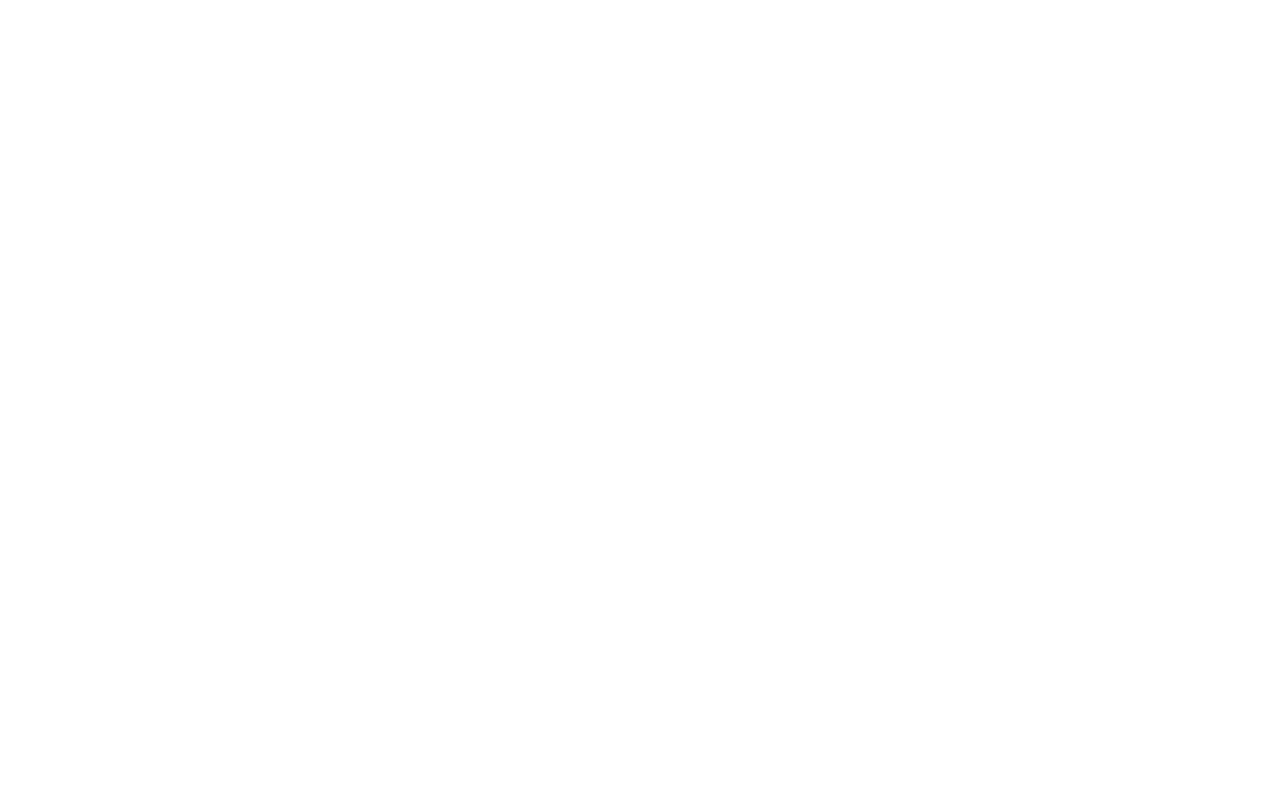
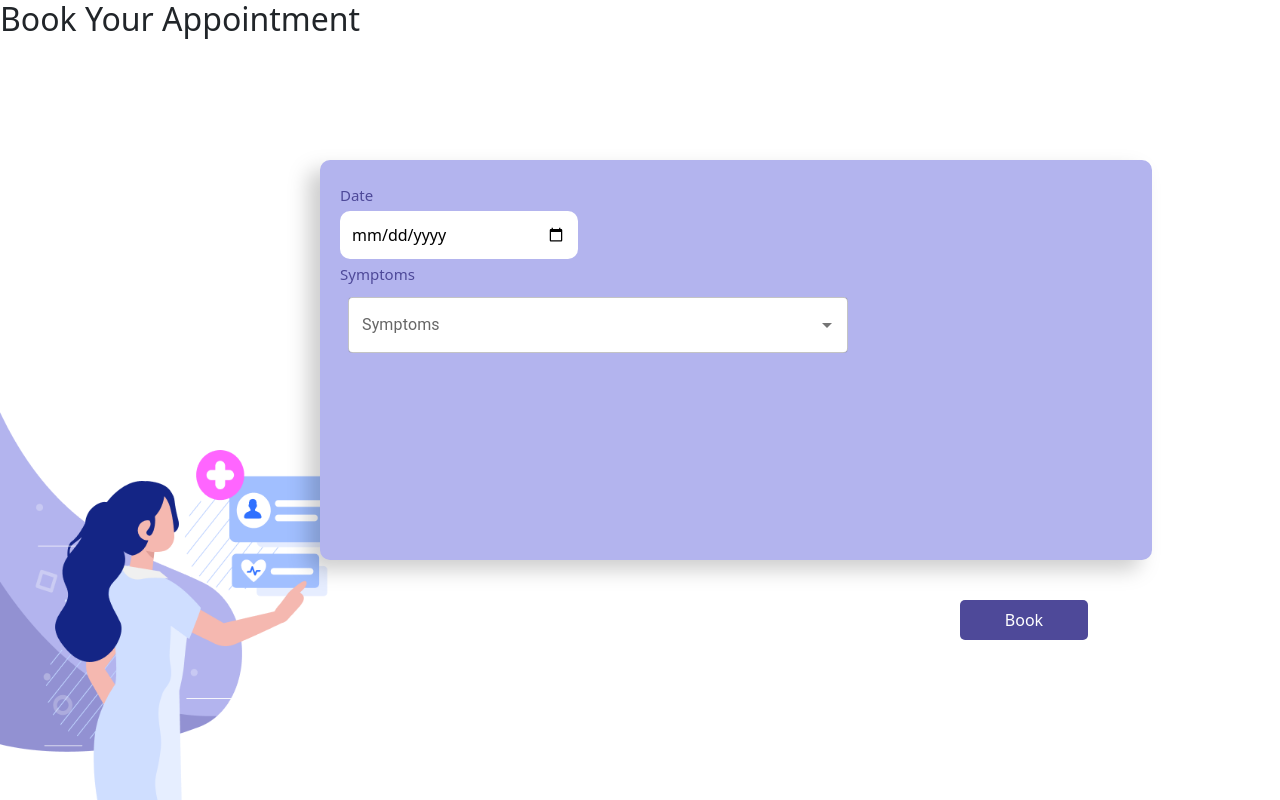
Before and after one commit to VedVaghela/IDMS_React, a React (Create React App) app: page /book in a window 1280 px wide. Before the commit this address had no page. Built offline with nearby package versions, Linux system fonts and the light colour scheme.

Commit message:
added appointments page

```diff
--- a/src/App.css
+++ b/src/App.css
@@ -102,15 +102,15 @@ input:focus{
   outline: none;
 }
 
-button {
+/* button {
   border:none;
   color: white;
   padding: 20px;
   width: 60%;
   border-radius: 10px;
   /* background-color: rgb(19, 115, 75); */
-  background-color:  #C6FF7D;
-}
+  /* background-color:  #C6FF7D; */
+/* } */
 
 .name {
   display: flex;
@@ -329,3 +329,47 @@ color: black;
   height: 60%;
   border-radius: 50%;
 }
+
+/* booking box */
+.bookingBox{
+  position: absolute;
+  right:10vw;
+  top:20vh;
+  width: 65vw;
+  height: 50vh;
+  background-color: #b3b4ee;
+  border-radius: 10px;
+  padding: 20px;
+  z-index: 1;
+  filter: drop-shadow(-12px 10px 10px rgba(0, 0, 0, 0.194));
+}
+
+
+.dateSelect {
+  width: 30%;
+}
+
+.bookbtn{
+  position: absolute;
+  right: 15vw;
+  bottom:20vh;
+  width: 10vw;
+  height: 5vh;
+  border-radius: 5px;
+  background-color: #4e4999;
+  color: #ffffff;
+  border-style: none;
+}
+
+.AutoCompleteBox{
+  background-color: #ffffff;
+  border-radius: 5px;
+  border-style: none;
+}
+
+.nurseimg{
+  position: absolute;
+  bottom: 0;
+  left: 0;
+  width: 30vw;
+}
--- a/src/App.js
+++ b/src/App.js
@@ -7,6 +7,7 @@ import {Register} from "./components/Register";
 import {Dashboard} from "./components/Dashboard";
 import 'bootstrap/dist/css/bootstrap.min.css';
 import {historys} from './historys.js'
+import { BookAppointment } from "./components/BookAppointment";
 // import { AuthContextProvider } from "./components/AuthContext";
 
 
@@ -35,6 +36,7 @@ function App() {
       </Route>
       <Route path="/Dashboard" element={<Dashboard/>}>
       </Route>
+      <Route path="/book" element={<BookAppointment/>}></Route>
     </Routes>
     </BrowserRouter>
     // </AuthContextProvider>
--- /dev/null
+++ b/src/components/BookAppointment.jsx
@@ -0,0 +1,22 @@
+import MultiSelect from "./MultiSelect"
+import nurseimg from "../assets/nurseimg.png"
+
+export const BookAppointment = () => {
+    return(
+        <>
+        <div className="bgdiv">
+            <h2>Book Your Appointment</h2>
+            <div className="bookingBox">
+                <div className="dateSelect">
+                    <label>Date</label>
+                    <input type="date"></input>
+                    <label>Symptoms</label>
+                    <MultiSelect/>
+                </div>
+            </div>
+            <button className="bookbtn">Book</button>
+            <img src={nurseimg} className="nurseimg"/>
+        </div>
+        </>
+    )
+}
--- /dev/null
+++ b/src/components/MultiSelect.jsx
@@ -0,0 +1,58 @@
+import React, { useState } from "react";
+// import {
+//   OutlinedInput,
+//   InputLabel,
+//   MenuItem,
+//   Select,
+//   FormControl,
+//   Stack,
+//   Chip
+// } from "@mui/material";
+// import CancelIcon from "@mui/icons-material/Cancel";
+// import CheckIcon from "@mui/icons-material/Check";
+
+import { TextField, Autocomplete, MenuItem } from "@mui/material";
+import CheckIcon from "@mui/icons-material/Check";
+
+const names = [
+  "Cough",
+  "Fever",
+  "Pain",
+  "Headache",
+  "Vomitting",
+  "Loose Motions",
+  "Constipation",
+  "Fatigue",
+  "Weakness",
+  "Cold"
+];
+export default function MultiSelect() {
+  return(
+  <Autocomplete className="AutoCompleteBox"
+      sx={{ m: 1, width: 500 }}
+      multiple
+      options={names}
+      getOptionLabel={(option) => option}
+      disableCloseOnSelect
+      renderInput={(params) => (
+        <TextField
+          {...params}
+          variant="outlined"
+          label="Symptoms"
+          placeholder="Symptoms"
+        />
+      )}
+      renderOption={(props, option, { selected }) => (
+        <MenuItem
+          {...props}
+          key={option}
+          value={option}
+          sx={{ justifyContent: "space-between" }}
+        >
+          {option}
+          {selected ? <CheckIcon color="info" /> : null}
+        </MenuItem>
+      )}
+    />
+  );
+}
--- a/src/components/Register.jsx
+++ b/src/components/Register.jsx
@@ -1,5 +1,6 @@
 import React, {useState} from "react"
 import drimg from '../assets/drimg.png';
+import { renderHook } from "@testing-library/react";
 
 export const Register = (props) => {
 
@@ -14,37 +15,63 @@ export const Register = (props) => {
     const handleSubmit = (e) => {
         e.preventDefault();
 
-        let data = {
-         email,
-         password,
-         fname,
-         lname,
-         phone
-        }
+        var myHeaders = new Headers();
+        myHeaders.append("Content-Type", "application/json");
+        myHeaders.append("Accept", "application/json");
 
-        console.log(email);
-        fetch('https://it262-proj.onrender.com/users/register/', {
-         method: 'POST',
-         body: JSON.stringify(data),
-         headers: {
-            'Content-type': 'application/json',
-            'Accept': 'application/json'
-         },
-         redirect: 'follow'
-      })
-         .then((res) => res.json())
-         .then((data)=>console.log(data))
-         // .then((post) => {
-         //    setPosts((posts) => [post, ...posts]);
-         //    setEmail('');
-         //    setPassword('');
-         //    setFirstName('');
-         //    setLastName('');
-         //    setPhone('');
-         // })
-         .catch((err) => {
-            console.log(err.message);
-         });
+        var raw = JSON.stringify({
+          "email": "dharmik@gmail.com",
+          "password": "testing321",
+          "first_name": "ved",
+          "last_name": "vaghela",
+          "phone": "1234567890"
+        });
+
+        var requestOptions = {
+          method: 'POST',
+          headers: myHeaders,
+          body: raw,
+          redirect: 'follow'
+        };
+
+        fetch("https://it262-proj.onrender.com/users/register/", requestOptions)
+          .then(response => {
+            response.json()
+            console.log(response.json);
+         })
+          .then(result => console.log(result))
+          .catch(error => console.log('error', error));
+      //   let data = {
+      //    email,
+      //    password,
+      //    fname,
+      //    lname,
+      //    phone
+      //   }
+
+      //   console.log(email);
+      //   fetch('https://it262-proj.onrender.com/users/register/', {
+      //    method: 'POST',
+      //    body: JSON.stringify(data),
+      //    headers: {
+      //       'Content-type': 'application/json',
+      //       'Accept': 'application/json'
+      //    },
+      //    redirect: 'follow'
+      // })
+      //    .then((res) => res.json())
+      //    .then((data)=>console.log(data))
+      //    // .then((post) => {
+      //    //    setPosts((posts) => [post, ...posts]);
+      //    //    setEmail('');
+      //    //    setPassword('');
+      //    //    setFirstName('');
+      //    //    setLastName('');
+      //    //    setPhone('');
+      //    // })
+      //    .catch((err) => {
+      //       console.log(err.message);
+      //    });
 
             setEmail('');
             setPassword('');
```
Also changed, not shown: package.json (+7 -0 lines), src/assets/nurseimg.png (added), 1 other file (tests, documents, lock files or other folders).
